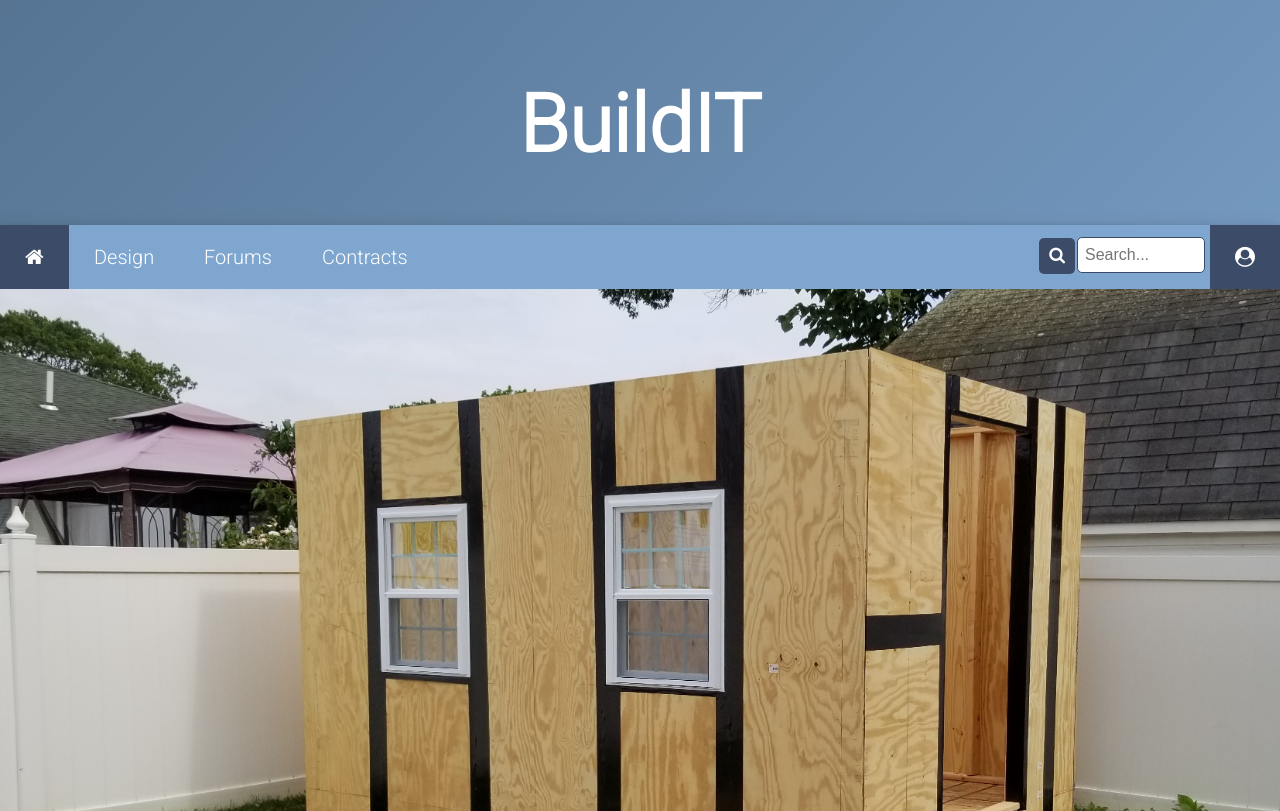
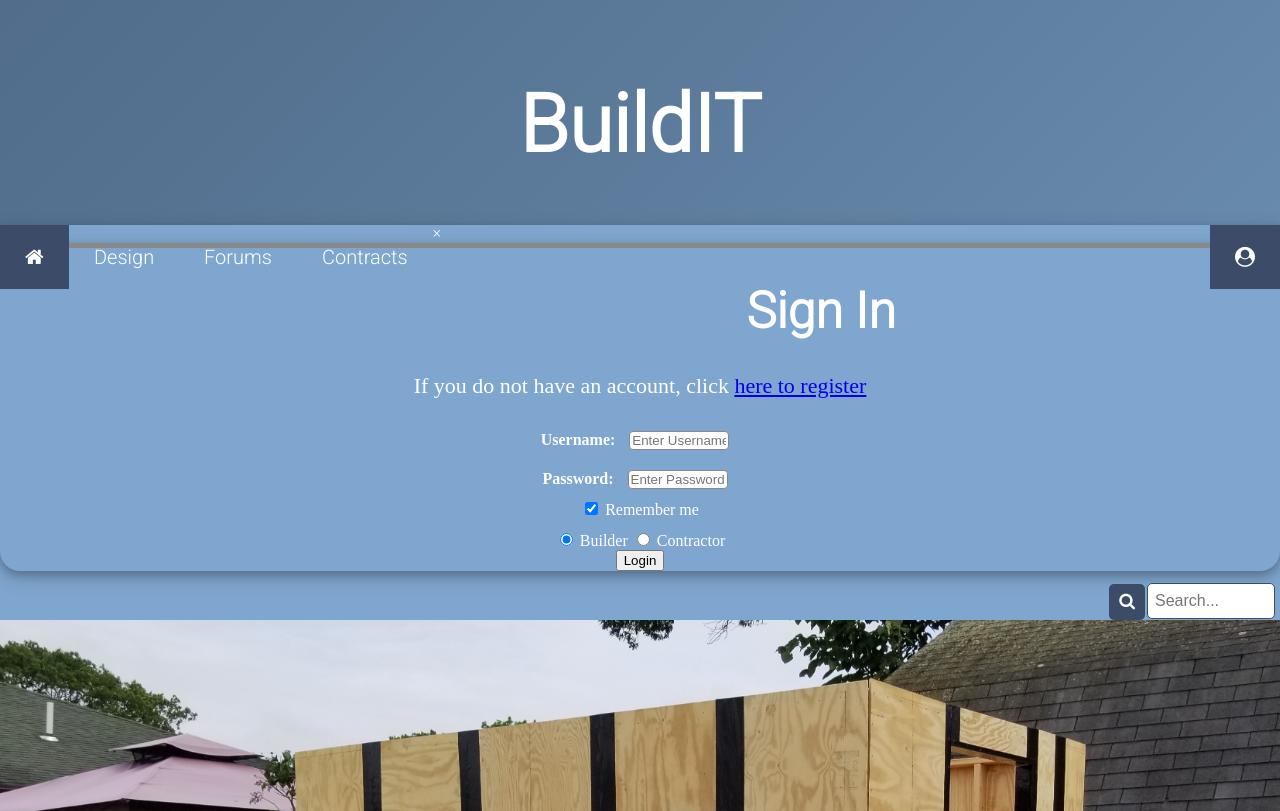
Before and after one commit to AliNoor1/BuildIt, a PHP site: page /index.php in a window 1280 px wide. Shown: the top 811 px of the page. Run offline with PHP 8.4, Linux system fonts and the light colour scheme.

Commit message:
Make login modal

```diff
--- a/common/navbar.php
+++ b/common/navbar.php
@@ -1,20 +1,82 @@
-	<!-- NAVIGATION BAR -->
+    <!-- NAVIGATION BAR -->
+<head>
+  <link href="/css/BuildIT_style.css" type="text/css" rel="stylesheet">
+  <link href="/css/login.css" type="text/css" rel="stylesheet">
+  <link href="/css/navbar.css" type="text/css" rel="stylesheet">
+</head>
+
 <div class="topnav">
     <a class="homeButton" href="/">
         <i class="fa fa-home"></i>
     </a>
     <a class="topLinks" href="/design-page/">Design</a>
-    <a class="topLinks" href="#">Forums</a>
+    <a class="topLinks" href="/forum/">Forums</a>
     <a class="topLinks" href="#">Contracts</a>
 
     <?php
     if (!empty($_SESSION['LoggedIn']))
     {
-        echo "<a class=\"topLinks\" style='float:right' href='/user/index.php?username=".$_SESSION['username']."'>".$_SESSION['firstname']."</a>";
+        if($_SESSION['usertype'] == 'builder') {
+            echo "<a class=\"topLinks\" style='float:right' href='/user/index.php?username=" . $_SESSION['username'] . "'>" . $_SESSION['firstname'] . "</a>";
+        }
+        elseif($_SESSION['usertype'] == 'contractor'){
+            echo "<a class=\"topLinks\" style='float:right' href='/contractor/index.php?username=" . $_SESSION['username'] . "'>" . $_SESSION['firstname'] . "</a>";
+        }
         echo "<a class=\"topLinks\" style='float:right' href='/logout/index.php'>Logout</a>";
     }
     else{
-        echo "<a class=\"login_signup\" href='/login/index.php'><i class=\"fa fa-user-circle\"></i></a>";
+        echo "<a class=\"login_signup\" onclick=\"document.getElementById('id01').style.display='block'\" style=\"width:auto;\"><i class=\"fa fa-user-circle\"></i></a>
+              <div id=\"id01\" class=\"modal\">
+              <span onclick=\"document.getElementById('id01').style.display='none'\" class=\"close\" title=\"Close Modal\">&times;</span>
+                  <form class=\"modal-content\" name=\"modal-content\" method=\"post\" action=\"/login/index.php\">
+                      <div class=\"login-input\" style=\"text-align:center; border-radius: 20px; border-top: 5px solid #898989; box-shadow: 0 4px 8px 0 rgba(0, 0, 0, 0.2), 0 6px 20px 0 rgba(0, 0, 0, 0.19);\">
+                          <h1 id=desc_header style=\"font-size:50px\">Sign In</h1>
+                          <p style=\"font-size:22px\">If you do not have an account, click <a href=\"/register/index.php\">here to register</a></p>
+
+
+						  <label for=\"username\"><b>Username:</b></label>
+                          <input type=\"username\" placeholder=\"Enter Username\" style=\"margin: 10px; border: 1px solid #898989; width: 100px; border-radius: 4px;\" name=\"username\" required>
+                          </br>
+                          <label for=\"password\"><b>Password:</b></label>
+                          <input type=\"password\" placeholder=\"Enter Password\" style=\"margin: 10px; border: 1px solid #898989; width: 100px; border-radius: 4px;\" name=\"password\" required>
+                          </br>
+
+						  <label for=\"checkbox\">
+                          <input type=\"checkbox\" checked=\"checked\" name=\"remember\" style=\"margin-bottom:15px;\"> Remember me
+                          </label>
+                          </br>
+
+						  <div>
+                              <input type=\"radio\" id=\"builder\"
+                                  name=\"usertype\" value=\"builder\" checked=\"checked\">
+                              <label for=\"builder\">Builder</label>
+
+                              <input type=\"radio\" id=\"contractor\"
+                                  name=\"usertype\" value=\"contractor\">
+                              <label for=\"contractor\">Contractor</label>
+                          </div>
+
+
+						  <div class=\"clearfix\">
+                              <input type=\"submit\" name=\"login\" id=\"login\" value=\"Login\" />
+                          </div>
+
+                      </div>
+
+
+                  </form>
+              </div>
+              <script>
+              // Get the modal
+              var modal = document.getElementById('id01');
+
+              // When the user clicks anywhere outside of the modal, close it
+              window.onclick = function(event) {
+                  if (event.target == modal) {
+                      modal.style.display = \"none\";
+                  }
+              }
+              </script>";
     }
     ?>
 
```
